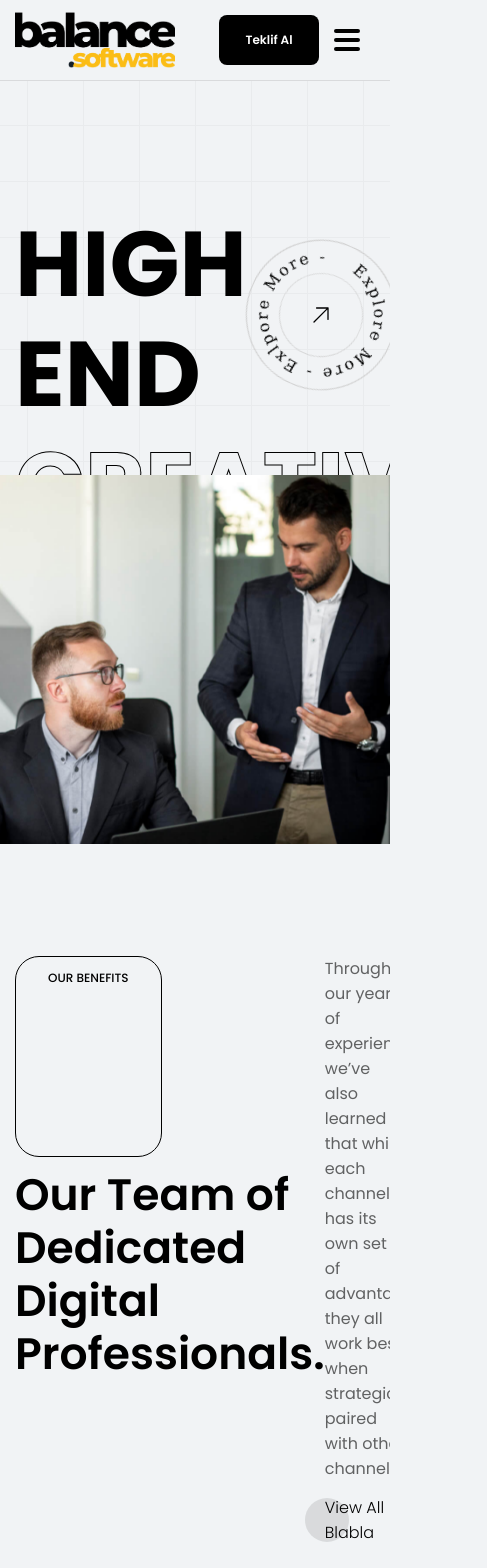
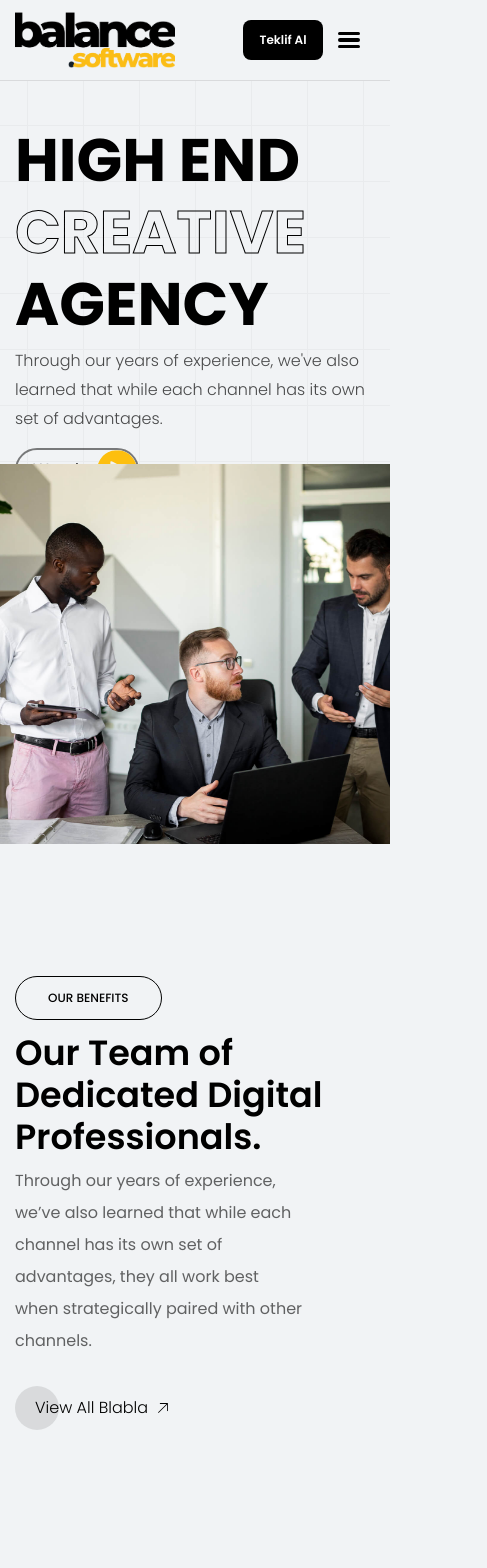
Before and after one commit to furkanqq/software-solutions, a Next.js app: page /home in a window 390 px wide. Shown: the top 1568 px of the page, 487 px wide, since content can reach past the window. Built offline with nearby package versions, Linux system fonts and the light colour scheme.

Commit message:
responsive

```diff
--- a/pages/home/index.module.scss
+++ b/pages/home/index.module.scss
@@ -30,6 +30,7 @@
         font-size: 20px;
         font-weight: 300;
         width: 40%;
+        color: rgba(var(--colors-dark), 0.7);
       }
       .watch {
         border: 2px solid rgba(var(--colors-dark), 0.5);
@@ -63,11 +64,11 @@
       position: relative;
       padding-block: 20px;
       .banner_image {
-        position: absolute;
-        bottom: -132px;
-        right: -100px;
-        width: 840px;
-        height: 372px;
+        // position: absolute;
+        // bottom: -132px;
+        // right: -100px;
+        // width: 840px;
+        // height: 372px;
         img {
           position: absolute;
           object-fit: cover;
@@ -326,7 +327,21 @@
     display: flex;
     justify-content: center;
     align-items: center;
+    .slider {
+      display: flex;
+      align-items: center;
+      justify-content: center;
       gap: 52px;
+      width: max(300px, 80%);
+      overflow: auto;
+      padding-left: 2px;
+      height: 80px;
+      -ms-overflow-style: none;
+      scrollbar-width: none;
+      &::-webkit-scrollbar {
+        display: none;
+      }
+    }
     .brand_item {
       opacity: 0.7;
     }
@@ -345,81 +360,50 @@
   }
 }
 
-// Blog Section
-.blog {
-  background-color: rgba(var(--colors-off-white));
-  padding: 56px 0px 90px 0px;
-  overflow: hidden;
-
-  .top {
+// Slide section
+.projects {
+  background-color: rgba(var(--colors-light));
+  padding: 56px 0px;
+  margin-top: 56px;
+  height: 300vh;
   display: flex;
-    align-items: center;
-    justify-content: space-between;
-
-    .section_title {
-      font-size: 45px;
-      font-weight: 600;
-    }
-
-    .all_blog_button {
-      font-size: 14px;
-    }
-  }
-
+  justify-content: center;
+  align-items: flex-start;
+  .sticky_part {
+    // position: sticky;
+    top: 176px;
+    width: 100%;
+    display: flex;
+    gap: 20px;
+    overflow: auto;
     .items {
-    display: grid;
-    grid-template-columns: 1fr 1fr;
-    gap: 24px;
-
+      display: flex;
       .item {
-      padding: 0px 24px;
-      border-radius: 8px;
-      border: 1px solid rgba(var(--colors-dark), 0.1);
-      display: grid;
-      grid-template-columns: 1fr 1fr;
-      gap: 24px;
-      height: auto;
-      overflow: visible;
-      margin-top: 36px;
-
-      .thumbnail {
-        position: relative;
-        min-height: 300px;
-        width: 250px;
-        bottom: -30px;
-
-        img {
-          position: relative;
-          object-fit: cover;
-        }
-      }
-
-      .content {
-        display: flex;
+        min-width: 800px;
+        height: 500px;
+        margin-right: 20px;
+        display: inline-flex;
         justify-content: center;
         flex-direction: column;
 
-        .date {
+        .thumbnail {
+          background-color: #ccc;
+          min-width: 800px;
+          height: 500px;
+        }
+
+        .information {
+          margin-top: 24px;
+
+          .left {
+            .category {
               color: rgba(var(--colors-dark), 0.5);
+              text-transform: uppercase;
             }
 
             .title {
               font-size: 24px;
-          font-weight: 500;
-          line-height: 1.5;
-          margin-top: 8px;
             }
-
-        .tags {
-          display: flex;
-          flex-wrap: wrap;
-          gap: 8px;
-          margin-top: 24px;
-
-          span {
-            padding: 8px 12px;
-            background-color: rgba(var(--colors-dark), 0.05);
-            border-radius: 8px;
           }
         }
       }
@@ -517,53 +501,233 @@
   }
 }
 
-// Slide section
-.projects {
-  background-color: rgba(var(--colors-light));
-  padding: 56px 0px;
-  margin-top: 56px;
-  height: 300vh;
+// Blog Section
+.blog {
+  border: 1px solid red;
+  background-color: rgba(var(--colors-off-white));
+  padding: 56px 0px 90px 0px;
+  overflow: hidden;
+
+  .top {
     display: flex;
-  justify-content: center;
-  align-items: flex-start;
-  .sticky_part {
-    // position: sticky;
-    top: 176px;
-    width: 100%;
+    align-items: center;
+    justify-content: space-between;
+
+    .section_title {
+      font-size: 45px;
+      font-weight: 600;
+    }
+
+    .all_blog_button {
+      font-size: 14px;
+    }
+  }
+
+  .items {
+    display: grid;
+    grid-template-columns: 1fr 1fr;
+    gap: 24px;
+
+    .item {
+      padding: 0px 24px;
+      border-radius: 8px;
+      border: 1px solid rgba(var(--colors-dark), 0.1);
+      display: grid;
+      grid-template-columns: 1fr 1fr;
+      gap: 24px;
+      height: auto;
+      overflow: visible;
+      margin-top: 36px;
+
+      .thumbnail {
+        position: relative;
+        min-height: 300px;
+        width: 250px;
+        bottom: -30px;
+
+        img {
+          position: relative;
+          object-fit: cover;
+        }
+      }
+
+      .content {
         display: flex;
-    gap: 20px;
-    overflow: auto;
-    .items {
-      display: flex;
-      .item {
-        min-width: 800px;
-        height: 500px;
-        margin-right: 20px;
-        display: inline-flex;
         justify-content: center;
         flex-direction: column;
 
-        .thumbnail {
-          background-color: #ccc;
-          min-width: 800px;
-          height: 500px;
-        }
-
-        .information {
-          margin-top: 24px;
-
-          .left {
-            .category {
+        .date {
           color: rgba(var(--colors-dark), 0.5);
-              text-transform: uppercase;
         }
 
         .title {
           font-size: 24px;
+          font-weight: 500;
+          line-height: 1.5;
+          margin-top: 8px;
+        }
+
+        .tags {
+          display: flex;
+          flex-wrap: wrap;
+          gap: 8px;
+          margin-top: 24px;
+
+          span {
+            padding: 8px 12px;
+            background-color: rgba(var(--colors-dark), 0.05);
+            border-radius: 8px;
           }
         }
       }
     }
   }
 }
+
+@media (max-width: 992px) {
+  .banner {
+    position: relative;
+    .container {
+      flex-direction: column;
+      align-items: flex-start;
+      height: 80vh;
+      .content {
+        width: 100%;
+        justify-content: initial !important;
+        h1 {
+          font-size: 60px;
         }
+        p {
+          font-size: 16px;
+          width: 100%;
+        }
+      }
+      .explore {
+        position: absolute;
+        width: 100%;
+        height: 45%;
+        left: 0;
+        right: 0;
+        bottom: 0px;
+        .banner_image {
+          width: 100%;
+          img {
+            width: 100%;
+          }
+        }
+        .image_holder {
+          display: none;
+        }
+      }
+    }
+  }
+
+  .benefits {
+    padding-block: 20px;
+    .content {
+      grid-template-columns: 1fr;
+      .title {
+        h1 {
+          font-size: 35px;
+        }
+      }
+      .describe {
+        p {
+          font-size: 16px;
+          line-height: 2;
+        }
+        a {
+          margin-left: 20px;
+          margin-top: 24px;
+        }
+      }
+    }
+    .card_part {
+      grid-template-columns: 1fr;
+    }
+  }
+
+  .about {
+    position: relative;
+    height: 1000px !important;
+    .content {
+      grid-template-columns: 1fr;
+      .image_part {
+        height: 600px;
+        .image_holder {
+          &::after {
+            width: 300px;
+            height: 360px;
+            bottom: -24px;
+            right: -168px;
+          }
+        }
+      }
+      .describe_part {
+        display: grid;
+        justify-content: center;
+        gap: 32px;
+        h1 {
+          font-size: 35px;
+          width: 90%;
+        }
+        .properties {
+          display: grid;
+          gap: 32px;
+          .first {
+            gap: 20px;
+          }
+        }
+      }
+    }
+  }
+
+  .brand {
+    .slider {
+      justify-content: initial !important;
+    }
+  }
+
+  .faq {
+    .faq_wrapper {
+      grid-template-columns: 1fr;
+      .tab_menu {
+        ul {
+          height: 60px;
+          display: flex;
+          justify-content: center;
+          align-items: center;
+          gap: 24px;
+          overflow: scroll;
+          -ms-overflow-style: none;
+          scrollbar-width: none;
+          &::-webkit-scrollbar {
+            display: none;
+          }
+
+          li {
+            margin-bottom: 0px;
+            font-size: 12px;
+            display: flex;
+            border-right: 1px solid rgba(var(--colors-dark), 0.1);
+            padding-right: 8px;
+            &:hover {
+              border-right: 2px solid rgba(var(--colors-dark), 1);
+              margin-left: 0;
+            }
+          }
+
+          .active {
+            border-right: 2px solid rgba(var(--colors-dark), 1);
+          }
+        }
+      }
+    }
+  }
+
+  .blog {
+    .items {
+      grid-template-columns: 1fr;
+    }
+  }
+}
--- a/pages/home/index.tsx
+++ b/pages/home/index.tsx
@@ -145,11 +145,18 @@ export default function HomePage() {
             </div>
           </div>
           <div className={styles.brand}>
-            {Brands.map((brand: BrandsType, index: number) => (
-              <div className={styles.brand_item} key={index}>
-                <XImage src={brand.icon} alt={'icon'} width={120} height={32} />
-              </div>
-            ))}
+            <div className={styles.slider}>
+              {Brands.map((brand: BrandsType, index: number) => (
+                <div className={styles.brand_item} key={index}>
+                  <XImage
+                    src={brand.icon}
+                    alt={'icon'}
+                    width={120}
+                    height={32}
+                  />
+                </div>
+              ))}
+            </div>
           </div>
         </section>
 
--- a/src/composite/XHeader/index.module.scss
+++ b/src/composite/XHeader/index.module.scss
@@ -49,3 +49,17 @@
     background-color: var(--color-secondary);
   }
 }
+
+@media (max-width: 576px) {
+  .header {
+    .header_content {
+      .header_button {
+        button {
+          height: 40px;
+          width: 80px;
+          font-size: 12px;
+        }
+      }
+    }
+  }
+}
--- a/src/composite/XMobileMenu/index.module.scss
+++ b/src/composite/XMobileMenu/index.module.scss
@@ -15,17 +15,17 @@
   .content {
     .hamburger {
       position: relative;
-      width: 26px;
+      width: 22px;
       height: fit-content;
       display: flex;
       flex-direction: column;
       justify-content: center;
-      gap: 5px;
+      gap: 3px;
       cursor: pointer;
       div {
         position: relative;
         width: 100%;
-        height: 4px;
+        height: 3.5px;
         border-radius: 4px;
         background-color: rgba(var(--colors-dark));
         transition: 300ms ease-in-out;
@@ -87,12 +87,6 @@
               svg {
                 transform: rotate(-180deg);
                 transition: 250ms ease;
-              }
-            }
-
-            .child {
-              .item {
-                border-bottom: 1px solid rgba(var(--colors-dark), 0.1);
               }
             }
           }
--- a/src/composite/XMobileMenu/index.tsx
+++ b/src/composite/XMobileMenu/index.tsx
@@ -26,7 +26,7 @@ export default function XMobile() {
           <div style={isOpen ? { transform: 'rotate(45deg)' } : {}}></div>
           <div
             style={
-              isOpen ? { transform: 'rotate(-45deg)', top: '-9px' } : {}
+              isOpen ? { transform: 'rotate(-45deg)', top: '-6.5px' } : {}
             }></div>
         </div>
         <div className={cn(styles.menu, isOpen && styles.close_menu)}>
@@ -49,16 +49,26 @@ export default function XMobile() {
                       {nav.children.map(
                         (child: ChildrenType, index: number) => (
                           <div className={styles.item} key={index}>
-                            <div onClick={() => setActiveSubMenu(child.title)}>
-                              {child.title}
-                            </div>
+                            {child.path === '' ? (
+                              <div
+                                onClick={() => setActiveSubMenu(child.title)}>
+                                {child.title}
+                              </div>
+                            ) : (
+                              <XLink
+                                onClick={() => setActiveSubMenu(child.title)}
+                                href={child.path}>
+                                {child.title}
+                              </XLink>
+                            )}
+
                             {child.children &&
                             child.children.length > 0 &&
                             activeSubMenu === child.title ? (
                               <div className={styles.grand_child}>
                                 {child.children.map((grand, index) => (
                                   <XLink href={grand.path} key={index}>
-                                    - {grand.title}
+                                    {grand.title}
                                   </XLink>
                                 ))}
                               </div>
```
Lines whose indentation alone changed are shown as unchanged.
